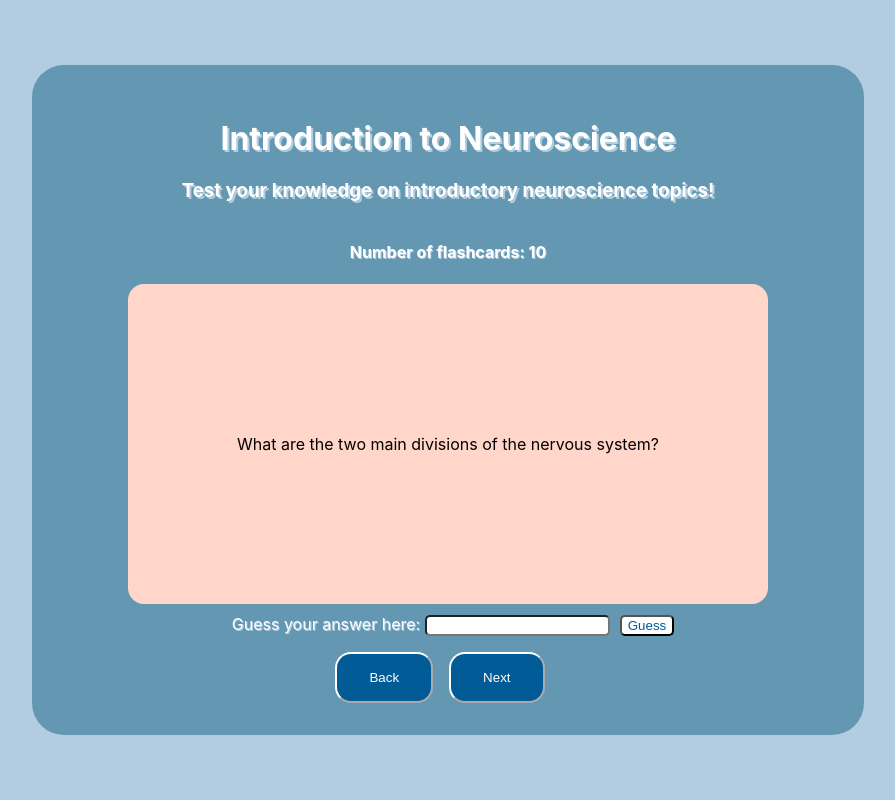
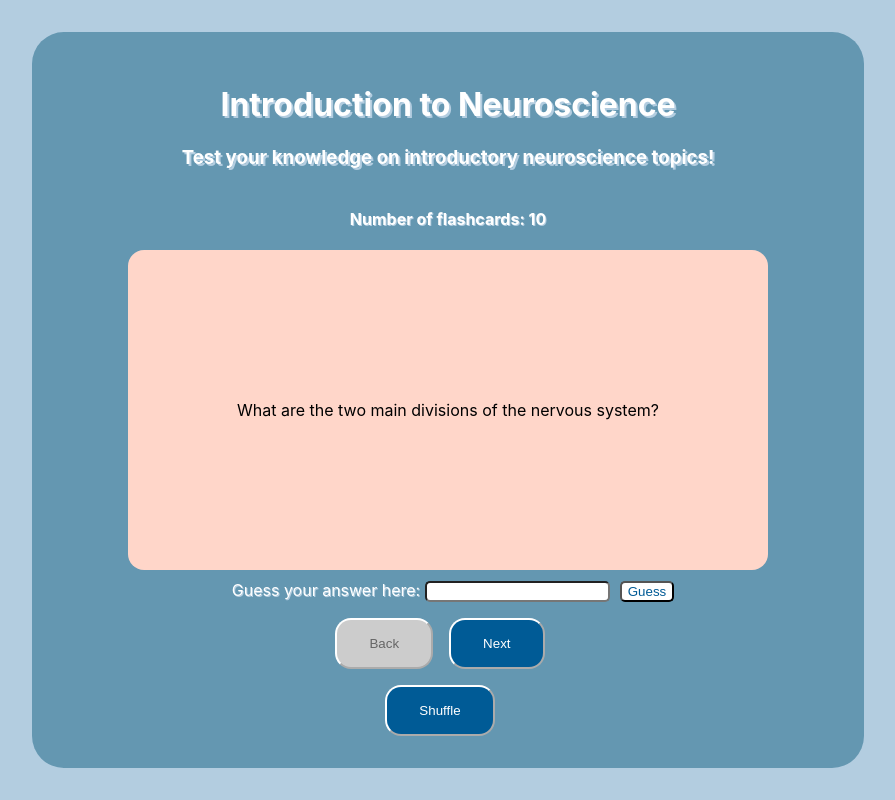
Before and after one commit to LillianHo5/flashcards, a React (Vite) app: page / in a window 1280 px wide. Shown: the whole page, without its empty margins (192-1087 px from the left). Built offline with nearby package versions, Linux system fonts and the light colour scheme.

Commit message:
Added shuffle feature for flashcards

```diff
--- a/src/components/stack.jsx
+++ b/src/components/stack.jsx
@@ -7,10 +7,9 @@ const Stack = () => {
     const [input, setInput] = useState('');
     const [currentCardIndex, setCurrentCardIndex] = useState(0);
     const [correct_answer, setCheckedAnswer] = useState('');
-    const [isBackDisabled, setBackDisabled] = useState(false);
+    const [isBackDisabled, setBackDisabled] = useState(true);
     const [isNextDisabled, setNextDisabled] = useState(false);
-
-    const cards = [
+    const [cards, setCards] = useState([
         { question: 'What are the two main divisions of the nervous system?', answer: 'Central Nervous System and Peripheral Nervous System', difficulty: 'Hard' },
         { question: 'Which of the following glial cells is found in the peripheral nervous system?', answer: 'Schwann Cells', difficulty: 'Normal' },
         { question: 'Which of the following are glial cells of the central nervous system?', answer: 'Astrocytes, Ependymal Cells, Oligodendrocytes, Microglia', difficulty: 'Hard' },
@@ -21,7 +20,26 @@ const Stack = () => {
         { question: 'A neuroscientist who studies the effects of drugs on mood and behavior is a...', answer: 'Behavorial Neuroscientist', difficulty: 'Normal' },
         { question: 'The immune cells of the central nervous system are:', answer: 'Microglia', difficulty: 'Easy' },
         { question: 'If the membrane potential changes from +30 mV to -65 mV, this is called?', answer: 'Repolarization', difficulty: 'Normal' }
-    ];
+    ]);
+
+    // Fisher-Yates Shuffle: https://medium.com/@omar.rashid2/fisher-yates-shuffle-a2aa15578d2f
+    const shuffleCards = () => {
+        const shuffledCards = [];
+        while (cards.length > 0) {
+            const randomIndex = Math.floor(Math.random() * cards.length);
+            shuffledCards.push(cards[randomIndex]);
+            cards.splice(randomIndex, 1);
+        }
+        setCards(shuffledCards);
+
+        // Reset everything
+        setCurrentCardIndex(0);
+        setFlipped(false);
+        setCheckedAnswer('');
+        setInput('');
+        setBackDisabled(true);
+        setNextDisabled(false);
+    }
 
     const flipCard = () => {
         setFlipped(!isFlipped);
@@ -94,6 +112,7 @@ const Stack = () => {
                 <button id="back-btn" onClick={prevCard} disabled={isBackDisabled}>Back</button>
                 <button id="next-btn" onClick={nextCard} disabled={isNextDisabled}>Next</button>
             </div>
+            <button id="shuffle-btn" onClick={shuffleCards}>Shuffle</button>
         </div>
     );
 }
```
